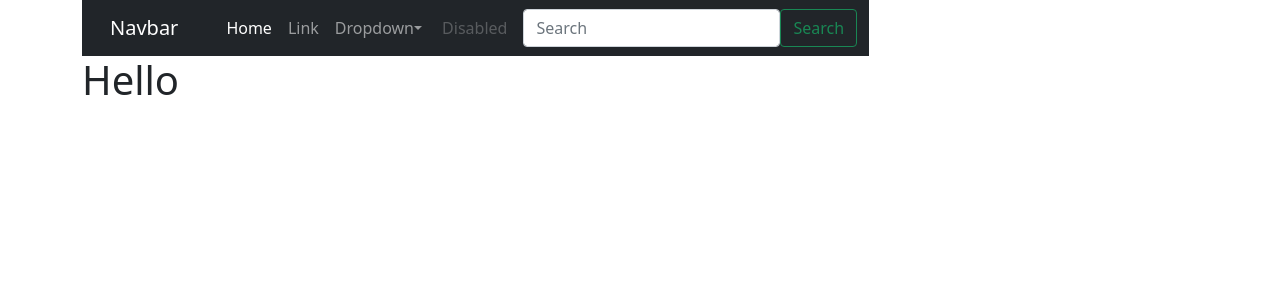
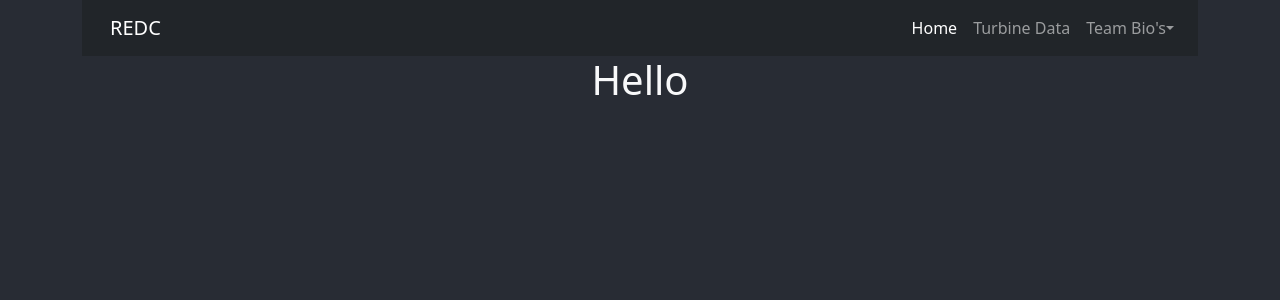
Before and after one commit to Raymond-Iacobacci/HackDavis_2022, a React (Create React App) app in the folder Frontend/hackdavis/: page / in a window 1280 px wide. Shown: the top 300 px of the page. Built offline with nearby package versions, Linux system fonts and the light colour scheme; the HTML template or start-up script is replaced by a standard one.

Commit message:
third change

```diff
--- /dev/null
+++ b/Frontend/hackdavis/src/App.css
@@ -0,0 +1,9 @@
+body, html, #root, .app {
+    background-color: #282c34;
+    width: 100%;
+    height: 100%;
+}
+
+.Home {
+    text-align: center;
+}
--- a/Frontend/hackdavis/src/App.js
+++ b/Frontend/hackdavis/src/App.js
@@ -1,6 +1,7 @@
 import { BrowserRouter as Router, Route, Routes } from 'react-router-dom';
 import Home from './pages/Home';
 import Navbar from './components/Navbar';
+import './App.css'
 
 function App() {
   return (
--- a/Frontend/hackdavis/src/components/Navbar.js
+++ b/Frontend/hackdavis/src/components/Navbar.js
@@ -9,44 +9,38 @@ class Navbar extends React.Component {
 
     render() {
         return(
-            <div className='nav'>
+
                 <nav class="navbar navbar-expand-lg navbar-dark bg-dark">
         <div class="container-fluid">
-          <a class="navbar-brand" href="#">Navbar</a>
+          <a class="navbar-brand" href="#">REDC</a>
           <button class="navbar-toggler" type="button" data-bs-toggle="collapse" data-bs-target="#navbarSupportedContent" aria-controls="navbarSupportedContent" aria-expanded="false" aria-label="Toggle navigation">
             <span class="navbar-toggler-icon"></span>
           </button>
           <div class="collapse navbar-collapse" id="navbarSupportedContent">
-            <ul class="navbar-nav me-auto mb-2 mb-lg-0">
+            <ul class="navbar-nav me-auto ">
               <li class="nav-item">
-                <a class="nav-link active" aria-current="page" href="#">Home</a>
+                <a class="nav-link active" aria-current="page" href="/">Home</a>
               </li>
               <li class="nav-item">
-                <a class="nav-link" href="#">Link</a>
+                <a class="nav-link" href="/turbineData">Turbine Data</a>
               </li>
               <li class="nav-item dropdown">
                 <a class="nav-link dropdown-toggle" href="#" id="navbarDropdown" role="button" data-bs-toggle="dropdown" aria-expanded="false">
-                  Dropdown
+                  Team Bio's
                 </a>
                 <ul class="dropdown-menu" aria-labelledby="navbarDropdown">
-                  <li><a class="dropdown-item" href="#">Action</a></li>
-                  <li><a class="dropdown-item" href="#">Another action</a></li>
-                  <li><hr class="dropdown-divider"/></li>
-                  <li><a class="dropdown-item" href="#">Something else here</a></li>
+                  <li><a class="dropdown-item" href="#">Nic's Bio</a></li>
+                  <li><a class="dropdown-item" href="#">Norman's Bio</a></li>
+                  <li><a class="dropdown-item" href="#">Raymon's Bio</a></li>
+                  <li><a class="dropdown-item" href="#">Jorge's Bio</a></li>
                 </ul>
               </li>
-              <li class="nav-item">
-                <a class="nav-link disabled" href="#" tabindex="-1" aria-disabled="true">Disabled</a>
-              </li>
+
             </ul>
-            <form class="d-flex">
-              <input class="form-control me-2" type="search" placeholder="Search" aria-label="Search" />
-              <button class="btn btn-outline-success" type="submit">Search</button>
-            </form>
           </div>
         </div>
     </nav>
-            </div>
+
         )
     }
 
--- a/Frontend/hackdavis/src/pages/Home.js
+++ b/Frontend/hackdavis/src/pages/Home.js
@@ -10,9 +10,12 @@ class Home extends React.Component {
     render() {
         return(
             <div className='Home'>
-                <h1>Hello</h1>
+                <h1 className='text-light'>Hello</h1>
                 <div className='container'>
-                    <div className=''>
+                    <div className='Info'>
+                         </div>
+                         <div className='Explanation'>
+
                          </div>
 
                     </div>
```
Also changed, not shown: Frontend/hackdavis/src/pages/Map.js (added, +23 -0 lines), Frontend/hackdavis/src/pages/Bio.js (added).
